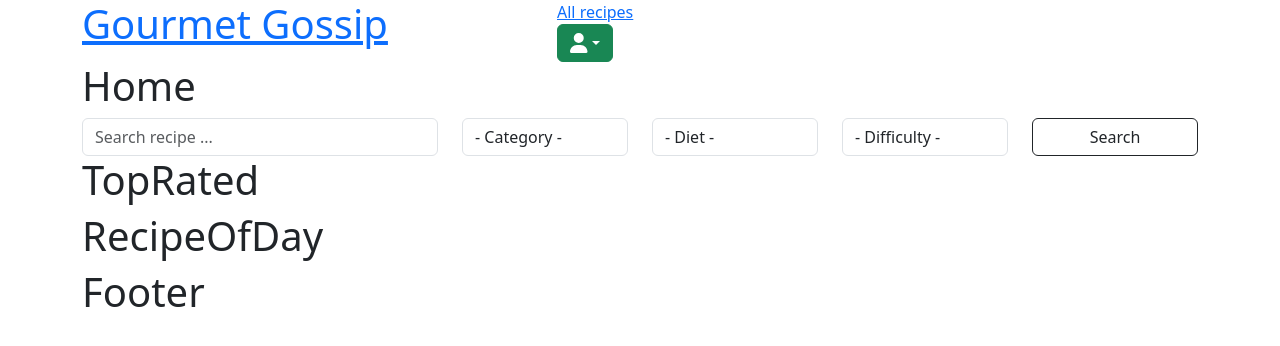
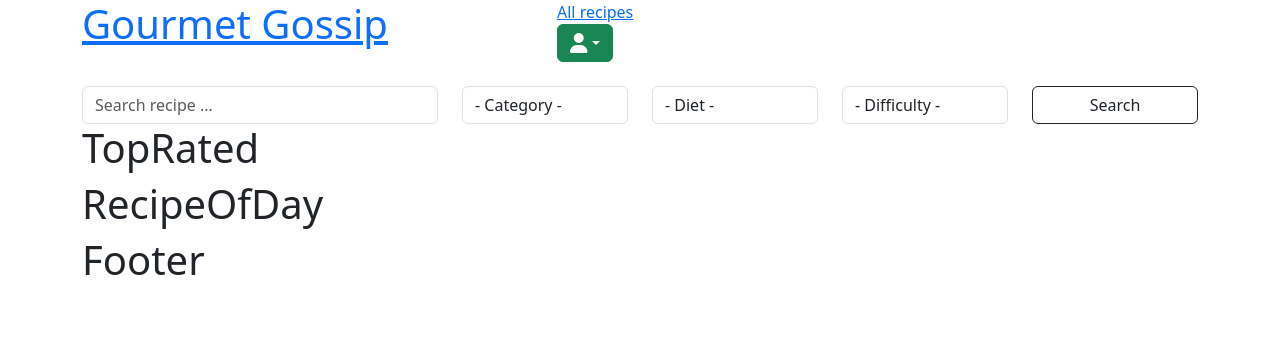
Before and after one commit to jchesher92/gourmet-gossip, a React (Create React App) app in the folder client/: page / in a window 1280 px wide. Shown: the top 346 px of the page. Built offline with nearby package versions, Linux system fonts and the light colour scheme; the HTML template or start-up script is replaced by a standard one.

Commit message:
Minor styling changes

```diff
--- a/client/src/components/FormPage.js
+++ b/client/src/components/FormPage.js
@@ -34,7 +34,7 @@ export default function FormPage({ title, formStructure, request }) {
     <>
       <section className="container form-container">
         <h1>{title}</h1>
-        <form>
+        <form noValidate>
           {
             formStructure.map((field, idx) => {
               return (
--- a/client/src/components/Header.js
+++ b/client/src/components/Header.js
@@ -17,7 +17,7 @@ export default function Header({ resetFilters }) {
   const { user, setUser } = useContext(UserContext)
 
   return (
-    <header>
+    <header className='mb-4'>
       <Container className='header'>
         <Row>
           <Col md='5'><Link to='/' onClick={resetFilters}><h1>Gourmet Gossip</h1></Link></Col>
--- a/client/src/components/Home.js
+++ b/client/src/components/Home.js
@@ -12,9 +12,6 @@ export default function Home({ handleChange, newSearch }) {
   return (
     <Container>
       <Row>
-        <Col><h1>Home</h1></Col>
-      </Row>
-      <Row>
         <Search
           handleChange={handleChange}
           newSeach={newSearch} />
--- a/client/src/components/Search.js
+++ b/client/src/components/Search.js
@@ -46,7 +46,7 @@ export default function Search({ handleChange, newSearch, newCategory, newDiet,
               <option value="Advanced">Advanced</option>
             </select>
           </Col>
-          { location.pathname !== '/recipes' ?
+          {location.pathname !== '/recipes' ?
             <Col md='2'>
               <Link className="btn btn-outline-dark w-100" to="/recipes">Search</Link>
             </Col>
```
